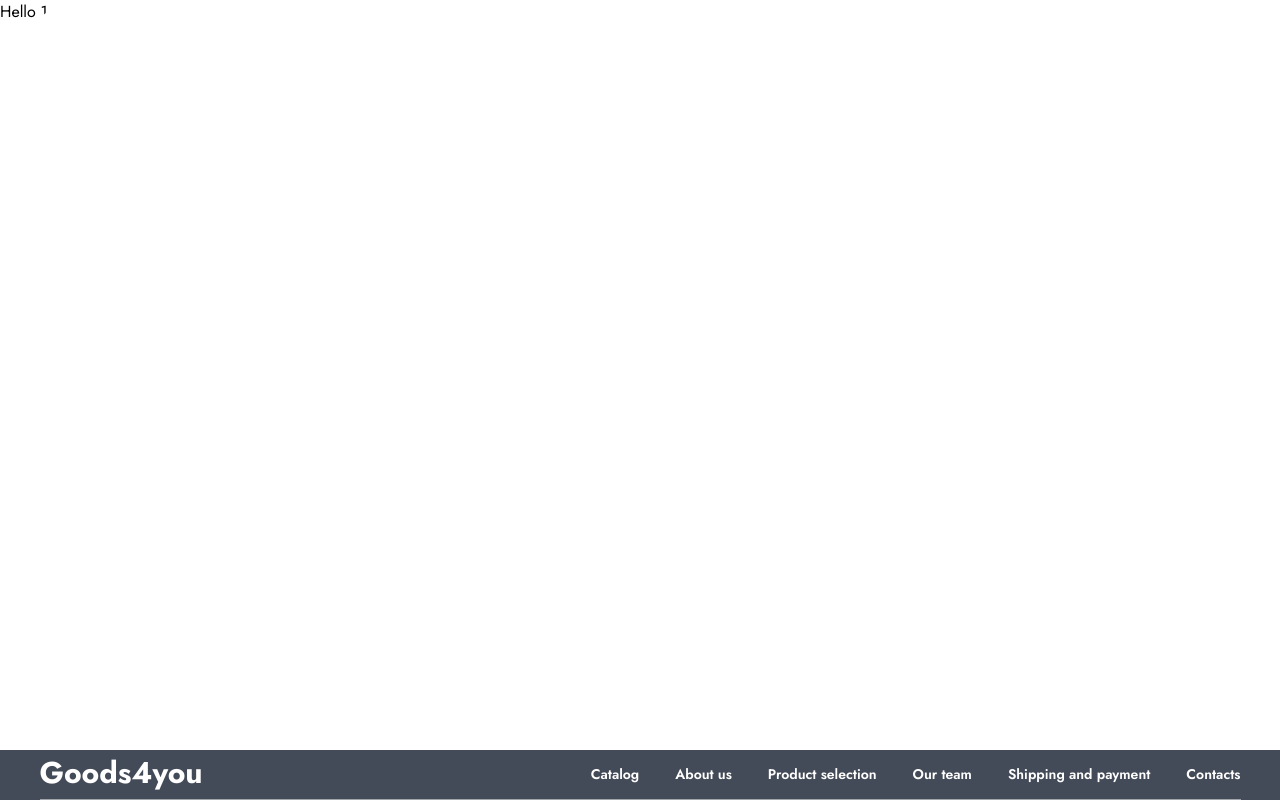
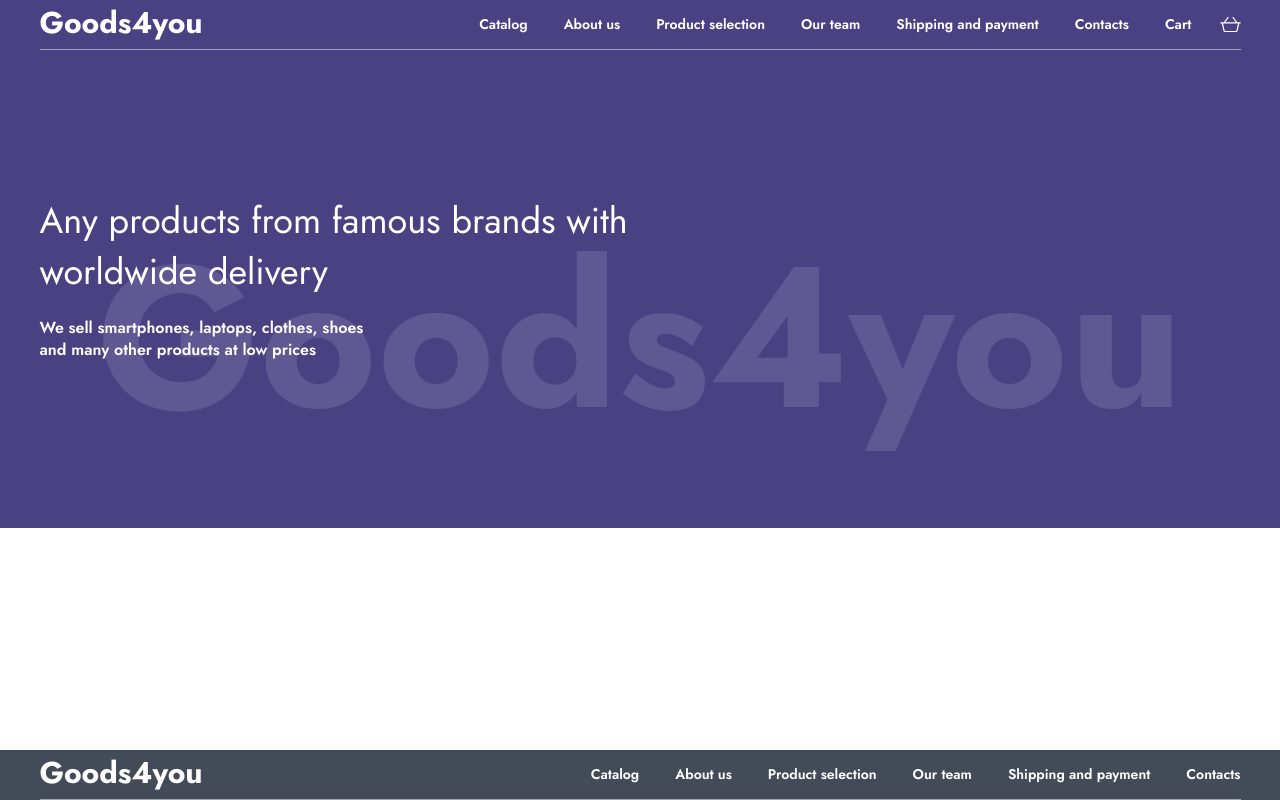
Before and after one commit to Rus7Iv/catalog-t1, a React (Vite) app: page / in a window 1280 px wide. Built offline with nearby package versions, Linux system fonts and the light colour scheme.

Commit message:
added hero component

```diff
--- /dev/null
+++ b/src/components/Hero/Hero.styles.css
@@ -0,0 +1,46 @@
+.hero {
+  display: flex;
+  position: relative;
+  justify-content: center;
+  height: 528px;
+  background-color: #484283;
+  top: 0;
+}
+
+.hero-background {
+  width: 100%;
+  text-align: center;
+  font-weight: 700;
+  font-size: 200px;
+  color: rgba(255, 255, 255, 0.12);
+  position: absolute;
+  bottom: 40px;
+  margin: 0;
+}
+
+.hero-description {
+  max-width: 1201px;
+  display: flex;
+  align-items: flex-start;
+  flex-grow: 1;
+  display: flex;
+  flex-direction: column;
+  justify-content: center;
+}
+
+.hero-title {
+  font-weight: 400;
+  font-size: 36px;
+  line-height: 140%;
+  color: #fff;
+  width: 60%;
+  margin-bottom: 20px;
+}
+
+.hero-text {
+  font-weight: 600;
+  font-size: 16px;
+  line-height: 140%;
+  color: #fff;
+  width: 28%;
+}
--- /dev/null
+++ b/src/components/Hero/Hero.tsx
@@ -0,0 +1,20 @@
+import './Hero.styles.css'
+
+const Hero = () => (
+  <div className='hero'>
+    <h1 className='hero-background'>
+      Goods4you
+    </h1>
+    <div className='hero-description'>
+      <h2 className='hero-title'>
+        Any products from famous brands with worldwide delivery
+      </h2>
+      <span className='hero-text'>
+        We sell smartphones, laptops, clothes, shoes and many other products at low prices
+      </span>
+      {/* button "Go to shoping" */}
+    </div>
+  </div>
+)
+
+export default Hero
--- a/src/pages/MainPage/MainPage.tsx
+++ b/src/pages/MainPage/MainPage.tsx
@@ -1,8 +1,9 @@
+import Hero from "../../components/Hero/Hero"
 
 const MainPage = () => {
   return (
     <>
-      Hello 1
+      <Hero />
     </>
   )
 }
```
